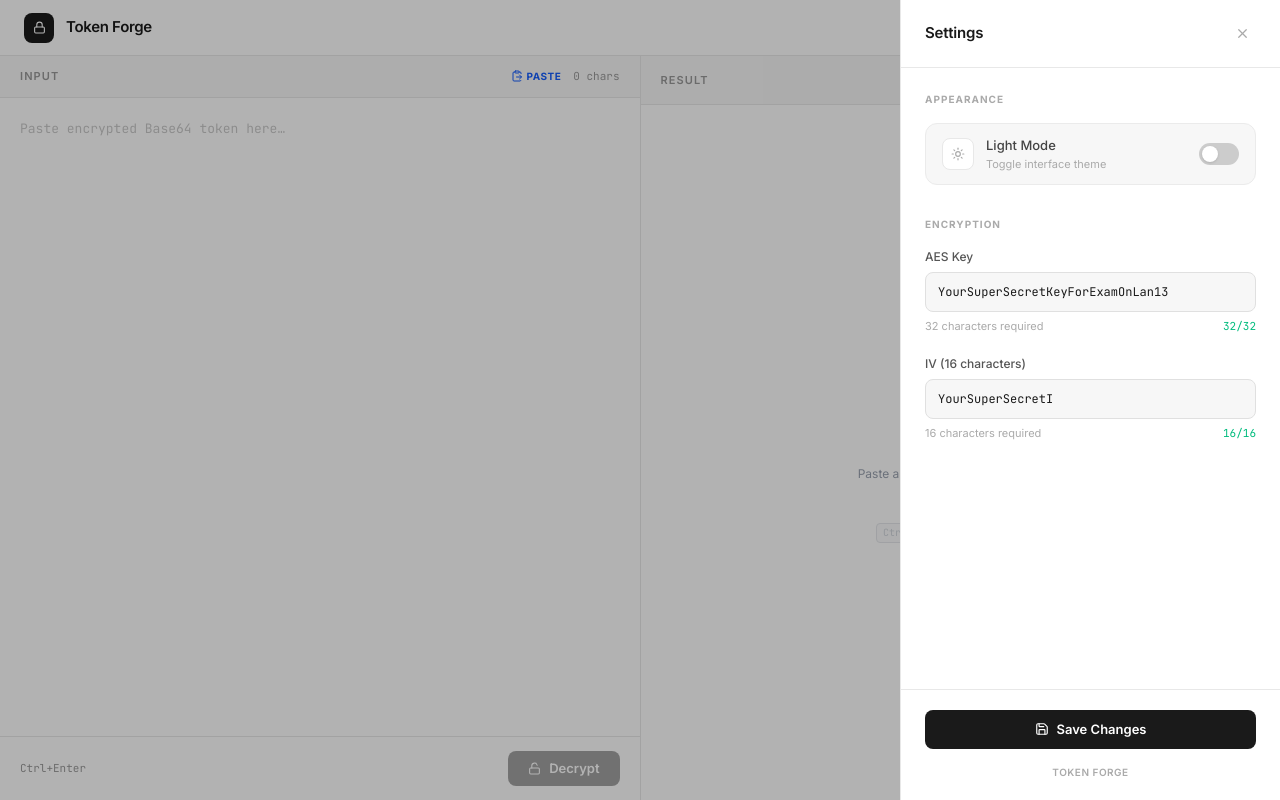
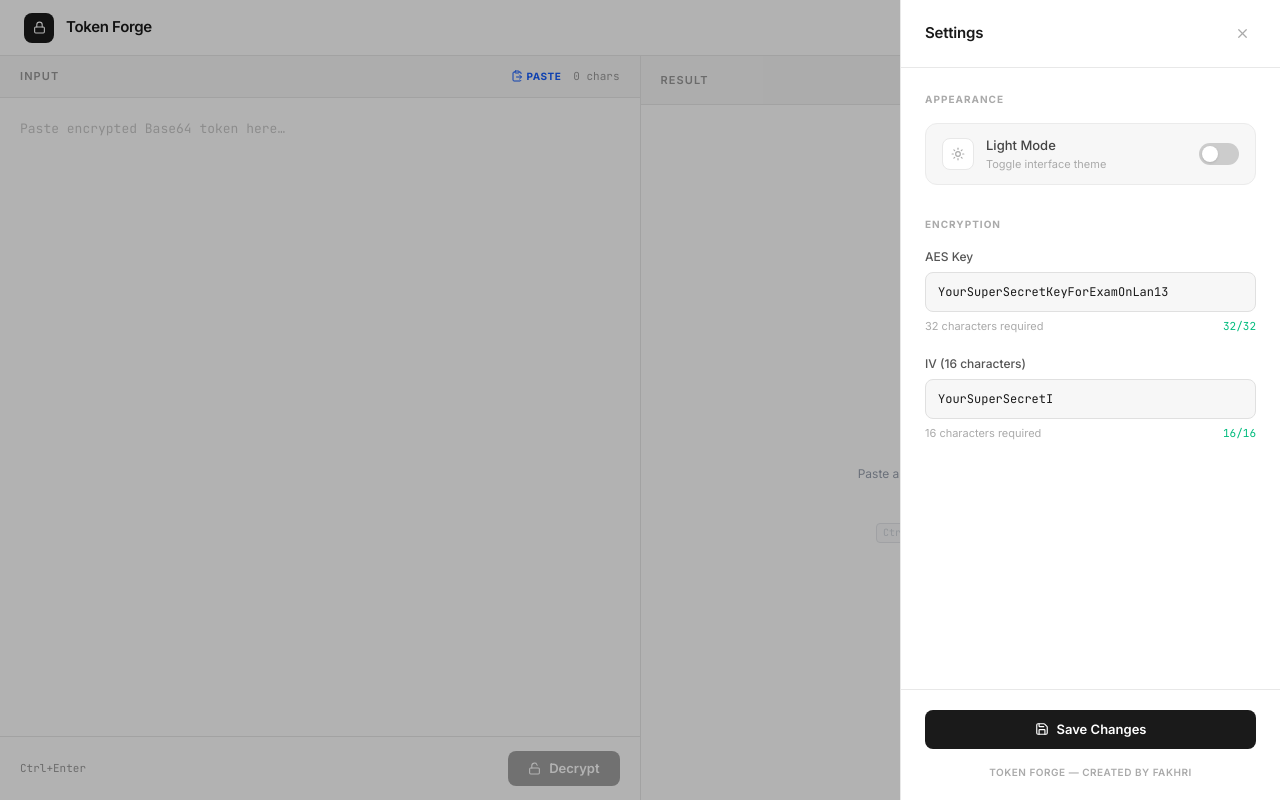
Before and after one commit to Fakhri269/TokenDecoder, a React (Vite) app: page / in a window 1280 px wide. Both pictures are taken after a click on the button "Config". Built offline with nearby package versions, Linux system fonts and the light colour scheme.

Commit message:
feat: update watermark to include Created by Fakhri

```diff
--- a/src/components/SettingsDrawer.jsx
+++ b/src/components/SettingsDrawer.jsx
@@ -143,7 +143,7 @@ export default function SettingsDrawer({ isOpen, onClose, settings, onSave, isDa
                 Save Changes
               </button>
               <div className={`mt-4 text-center text-[10px] tracking-wider uppercase font-semibold ${muted}`}>
-                Token Forge
+                Token Forge — Created by Fakhri
               </div>
             </div>
           </motion.aside>
```
